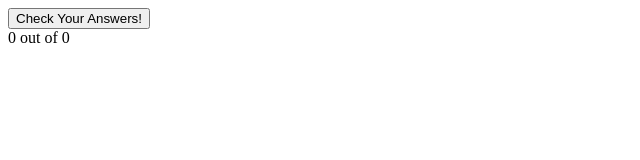
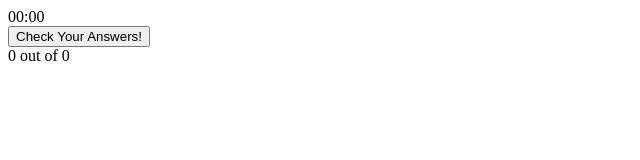
Before and after one commit to mjanders6/Trivia-Game, a plain HTML site: page index.html in a window 1280 px wide. Both pictures are taken after a click on the button "Check Your Answers!". Shown: the whole page, without its empty margins (0-640 px from the left). Drawn offline with Linux system fonts and the light colour scheme; no server answers.

Commit message:
including timer

```diff
--- a/assets/javascript/app.js
+++ b/assets/javascript/app.js
@@ -111,4 +111,34 @@ function showResults() {
 
 // })
 
+let time = 5
+let isRun = false
+let myTimer
+
+const compTime = _ => {
+    let minutes = Math.floor(time / 60)
+    let seconds = time % 60
+    minutes = `${minutes}`.length < 2 ? `0${minutes}` : `${minutes.toString()[0]}${minutes.toString()[1]}`
+    seconds = `${seconds}`.length < 2 ? `0${seconds}` : `${seconds.toString()[0]}${seconds.toString()[1]}`
+    return `${minutes}:${seconds}`
+}
+
+const starter = _ => {
+    if (!isRun) {
+        isRun = true
+        myTimer = setInterval(() => {
+            time--
+            document.querySelector('#display').textContent = compTime()
+            if (time < 0) {
+                time = 0
+                document.querySelector('#display').textContent = compTime()
+                clearInterval(myTimer)
+                showResults()
+            }
+        }, 1000)
+    }
+}
+
+starter()
+
 submitButton.addEventListener('click', showResults);
--- a/index.html
+++ b/index.html
@@ -1,5 +1,6 @@
 <!DOCTYPE html>
 <html lang="en">
+
 <head>
     <meta charset="UTF-8">
     <meta name="viewport" content="width=device-width, initial-scale=1.0">
@@ -7,12 +8,14 @@
     <link rel="stylesheet" href="./assets/css/reset.css">
     <link rel="stylesheet" href="./assets/css/style.css">
 </head>
+
 <body>
-
+    <div id="display"></div>
     <div id="quizInfo"></div>
     <button id="submit">Check Your Answers!</button>
     <div id="quizResults"></div>
 
     <script src="./assets/javascript/app.js"></script>
 </body>
+
 </html>
```
